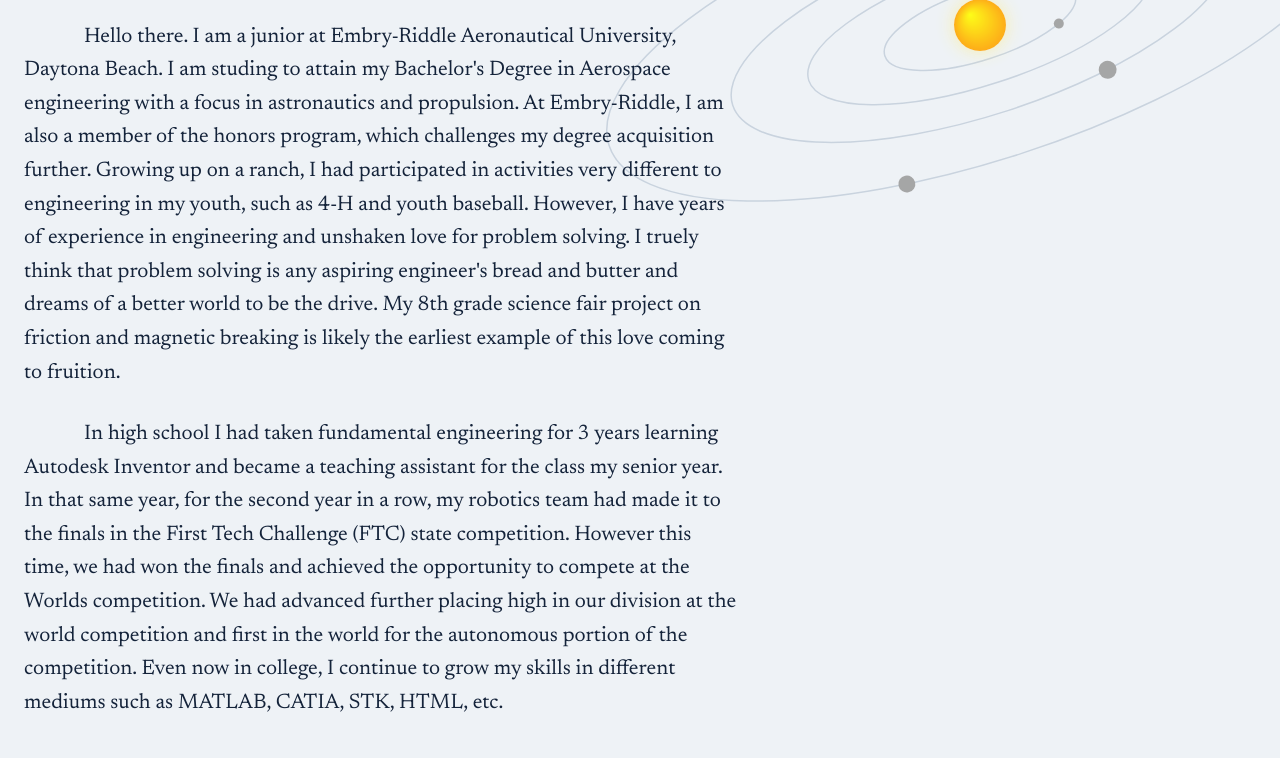
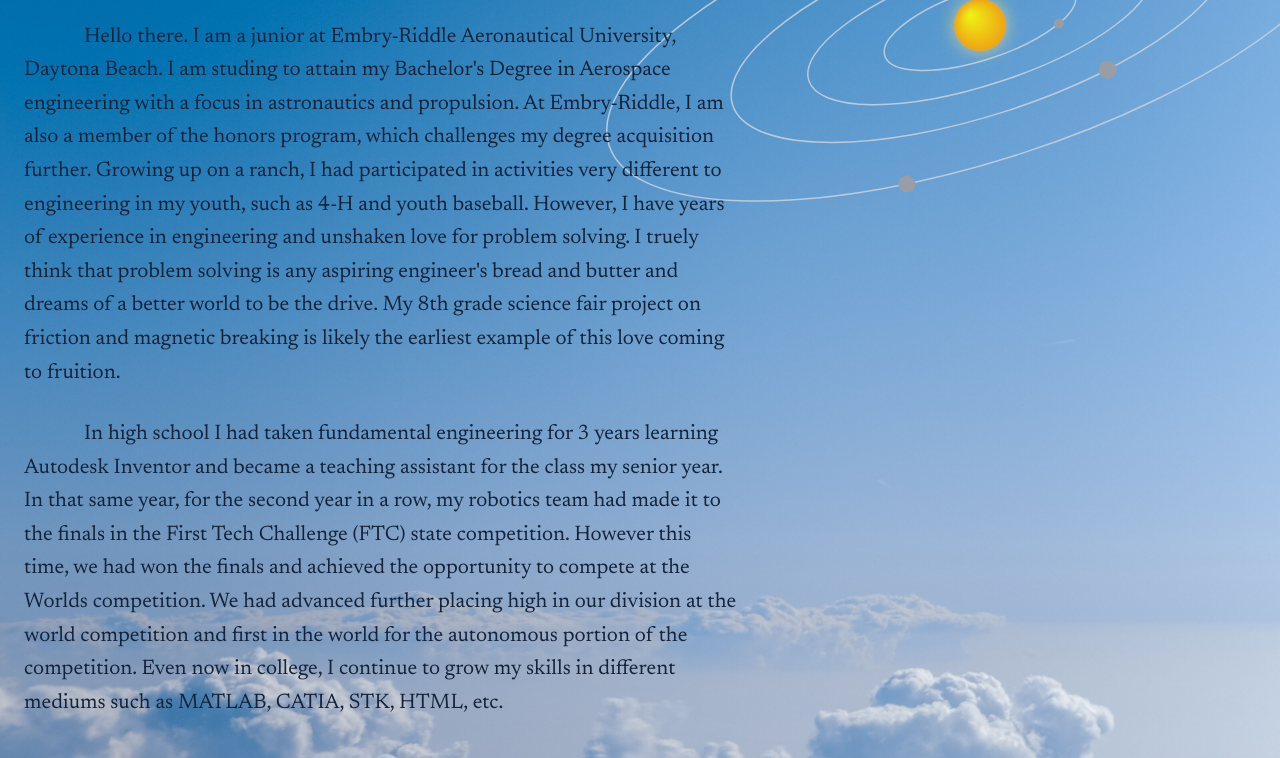
Before and after one commit to cavanagas37/cavanagas37.github.io, a plain HTML site: page index.html in a window 1280 px wide. Shown: the part 352-1110 px from the top of the page. Drawn offline with Linux system fonts and the light colour scheme.

Commit message:
Update index.html

```diff
--- a/index.html
+++ b/index.html
@@ -7,7 +7,7 @@
 <defs></defs>
 <link rel="stylesheet" href="https://fonts.googleapis.com/css2?family=Archivo:wght@400;600;800&family=Newsreader:opsz,wght@6..72,400;6..72,500&display=swap">
 <style>
-:root{--bg:#eef2f6;--bgimg:url('Engineering_Portfolio_Photos/Background_Light.jpg');--ink:#14233a;--mute:#4d5d73;--line:#c5d0dc;--card:#f8fafc;--acc:#489fd1;--accfg:#fff;
+:root{--bg:#eef2f6;--bgimg:url('Engineering_Portfolio_Photos/Light_Sky_Background.jpg');--ink:#14233a;--mute:#4d5d73;--line:#c5d0dc;--card:#f8fafc;--acc:#489fd1;--accfg:#fff;
 box-sizing:border-box;padding-top:env(safe-area-inset-top,0px);padding-bottom:env(safe-area-inset-bottom,0px)}
 @media (prefers-color-scheme:dark){:root:not([data-theme="light"]){--bg:#0f1826;--bgimg:url('https://images.pexels.com/photos/7952546/pexels-photo-7952546.jpeg');--ink:#e7edf5;--mute:#98a8bd;--line:#2a3a52;--card:#152236;--acc:#4d91d5;--accfg:#0f1826}}
 :root[data-theme="dark"]{--bg:#0f1826;--bgimg:url('https://images.pexels.com/photos/7952546/pexels-photo-7952546.jpeg');--ink:#e7edf5;--mute:#98a8bd;--line:#2a3a52;--card:#152236;--acc:#4cc6ff;--accfg:#0f1826}
```
